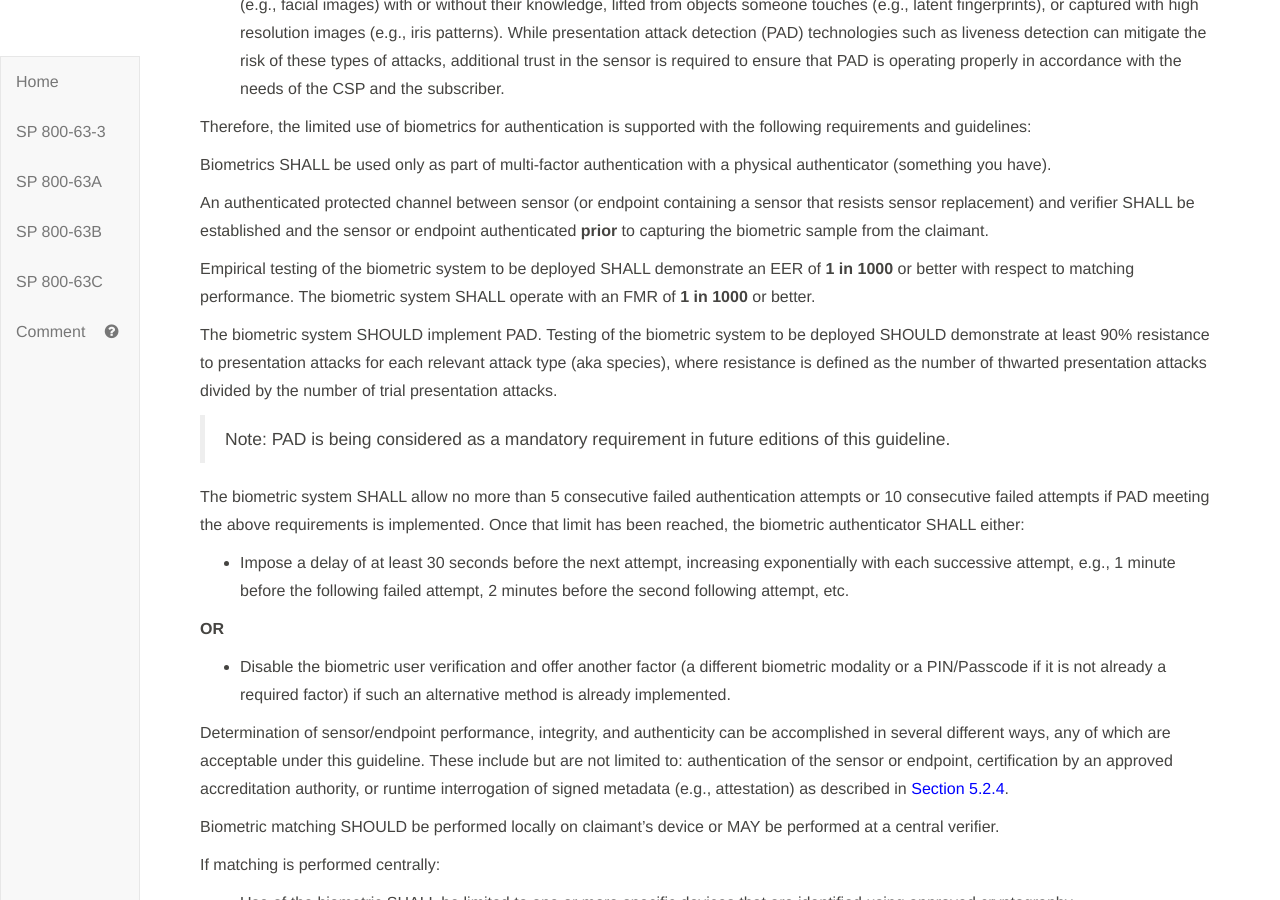
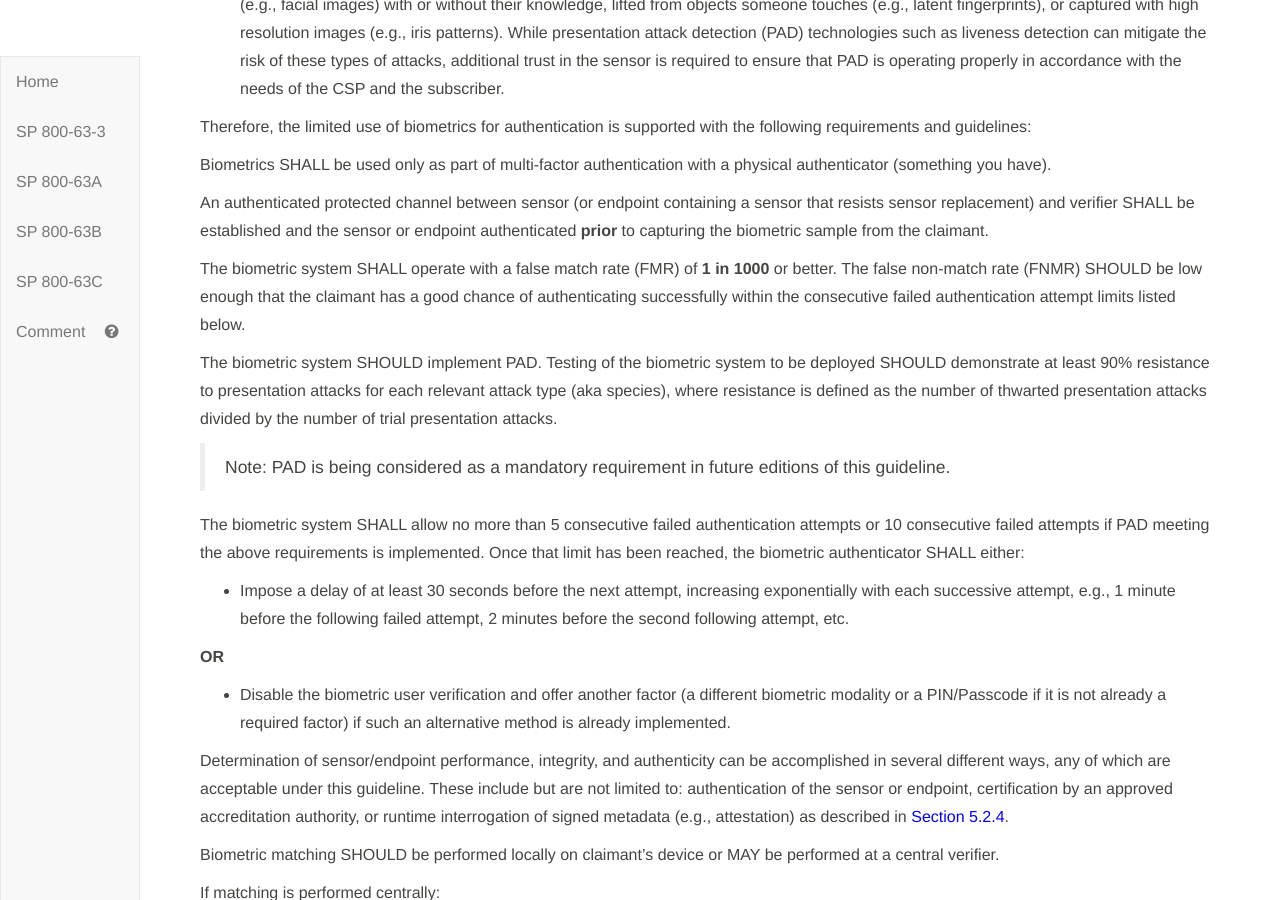
Before and after one commit to usnistgov/800-63-3, a Jekyll site: the page built from sp800-63b/sec5_authenticators.md, in a window 1280 px wide and 900 px high, scrolled down 11680 px. Built offline with Jekyll 4.4.1, drawn with Linux system fonts in a browser that asks for light colours; our own code applies the rules of GitHub Pages for plain Markdown files.

Commit message:
Specify biometric FMR only. Closes #567.

```diff
--- a/sp800-63b/sec5_authenticators.md
+++ b/sp800-63b/sec5_authenticators.md
@@ -362,7 +362,7 @@ Biometrics SHALL be used only as part of multi-factor authentication with a phys
 
 An authenticated protected channel between sensor (or endpoint containing a sensor that resists sensor replacement) and verifier SHALL be established and the sensor or endpoint authenticated **prior** to capturing the biometric sample from the claimant.
 
-Empirical testing of the biometric system to be deployed SHALL demonstrate an EER of **1 in 1000** or better with respect to matching performance. The biometric system SHALL operate with an FMR of **1 in 1000** or better.
+The biometric system SHALL operate with a false match rate (FMR) of **1 in 1000** or better. The false non-match rate (FNMR) SHOULD be low enough that the claimant has a good chance of authenticating successfully within the consecutive failed authentication attempt limits listed below.
 
 The biometric system SHOULD implement PAD. Testing of the biometric system to be deployed SHOULD demonstrate at least 90% resistance to presentation attacks for each relevant attack type (aka species), where resistance is defined as the number of thwarted presentation attacks divided by the number of trial presentation attacks.
 
```
